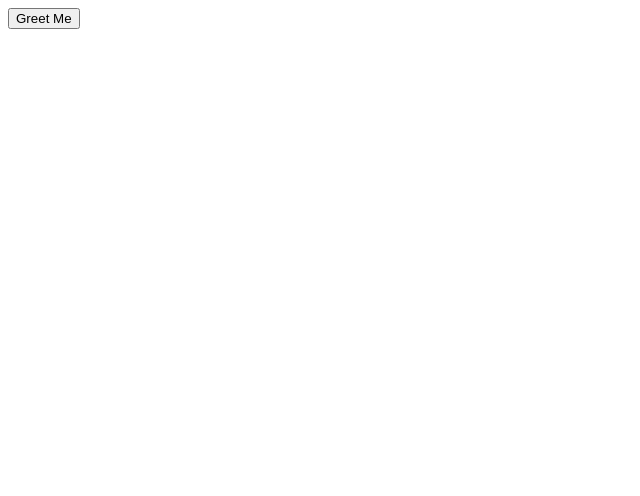
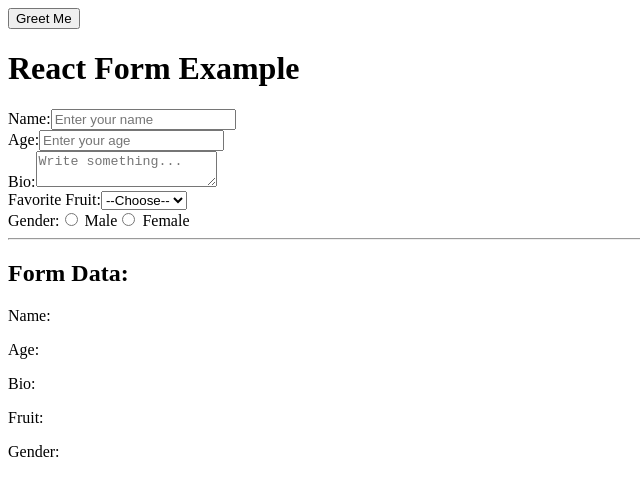
Before and after one commit to smmehedi4u/react, a React (Create React App) app: page / in a window 1280 px wide. Shown: the top 496 px of the page, without its empty margins (0-640 px from the left). Built offline with nearby package versions, Linux system fonts and the light colour scheme.

Commit message:
onChange event handler

```diff
--- a/src/App.jsx
+++ b/src/App.jsx
@@ -1,11 +1,13 @@
+import React from "react";
 import TaskList from "./components/TaskList";
 import Header from "./Header.jsx";
 import Footer from "./Food.jsx";
 import Food from "./Food.jsx";
 import Card from "./Card.jsx";
-import React from "react";
+// import React from "react";
 import List from "./List.jsx";
 
+import Component from "./Component";
 import Button from "./button/Button.jsx";
 
 function App() {
@@ -24,6 +26,7 @@ function App() {
       {/* <h1>My Food List</h1>
       <List items={items} category="Groceries" /> */}
       <button onClick={() => handleClick("Mehedi")}>Greet Me</button>
+       <Component />
     </>
   );
 }
--- /dev/null
+++ b/src/Component.jsx
@@ -0,0 +1,110 @@
+import React, { useState } from "react";
+
+function Component() {
+  const [formData, setFormData] = useState({
+    name: "",
+    age: "",
+    bio: "",
+    fruit: "",
+    gender: "",
+  });
+
+  // Handle all input changes in one place
+  const handleChange = (event) => {
+    const { name, value } = event.target;
+    setFormData((prev) => ({
+      ...prev,
+      [name]: value,
+    }));
+  };
+
+  return (
+    <div>
+      <h1>React Form Example</h1>
+
+      {/* Text Input */}
+      <label>
+        Name:
+        <input
+          type="text"
+          name="name"
+          value={formData.name}
+          onChange={handleChange}
+          placeholder="Enter your name"
+        />
+      </label>
+      <br />
+
+      {/* Number Input */}
+      <label>
+        Age:
+        <input
+          type="number"
+          name="age"
+          value={formData.age}
+          onChange={handleChange}
+          placeholder="Enter your age"
+        />
+      </label>
+      <br />
+
+      {/* Textarea */}
+      <label>
+        Bio:
+        <textarea
+          name="bio"
+          value={formData.bio}
+          onChange={handleChange}
+          placeholder="Write something..."
+        />
+      </label>
+      <br />
+
+      {/* Select Dropdown */}
+      <label>
+        Favorite Fruit:
+        <select name="fruit" value={formData.fruit} onChange={handleChange}>
+          <option value="">--Choose--</option>
+          <option value="apple">Apple</option>
+          <option value="mango">Mango</option>
+          <option value="banana">Banana</option>
+        </select>
+      </label>
+      <br />
+
+      {/* Radio Buttons */}
+      <label>
+        Gender:
+        <input
+          type="radio"
+          name="gender"
+          value="male"
+          checked={formData.gender === "male"}
+          onChange={handleChange}
+        />{" "}
+        Male
+        <input
+          type="radio"
+          name="gender"
+          value="female"
+          checked={formData.gender === "female"}
+          onChange={handleChange}
+        />{" "}
+        Female
+      </label>
+      <br />
+
+      <hr />
+
+      {/* Show Live Data */}
+      <h2>Form Data:</h2>
+      <p>Name: {formData.name}</p>
+      <p>Age: {formData.age}</p>
+      <p>Bio: {formData.bio}</p>
+      <p>Fruit: {formData.fruit}</p>
+      <p>Gender: {formData.gender}</p>
+    </div>
+  );
+}
+
+export default Component;
```
